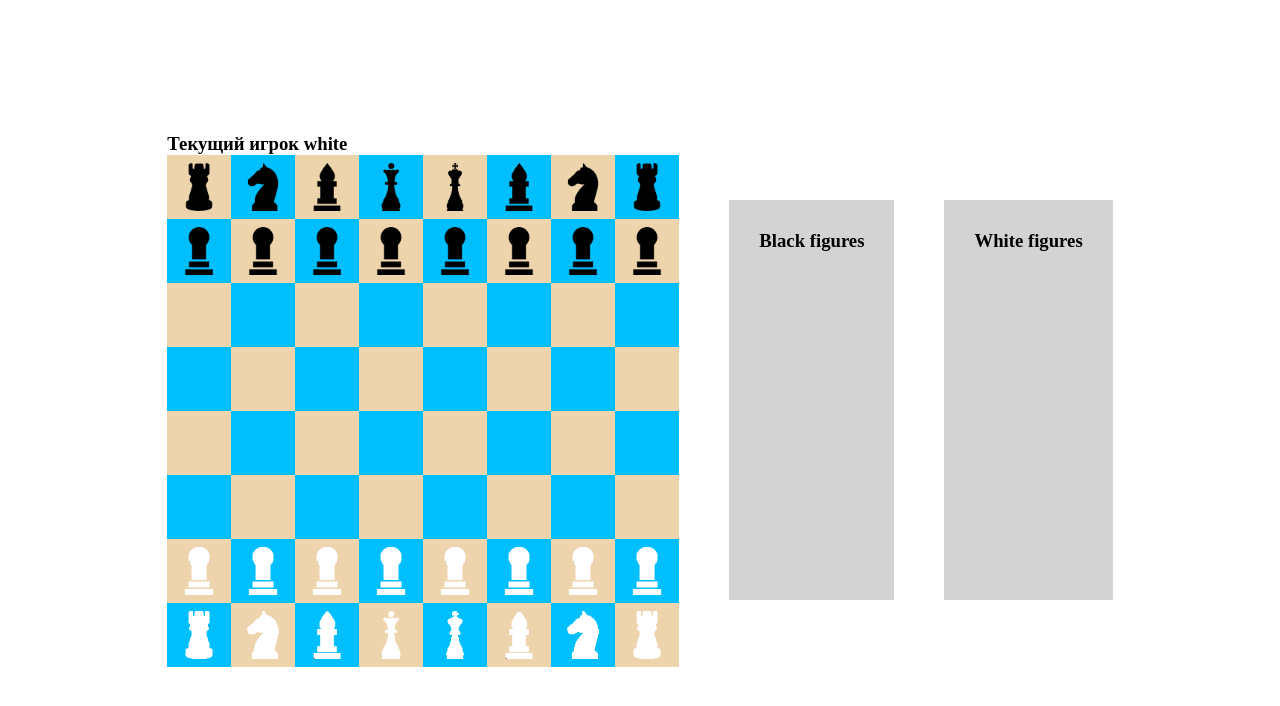
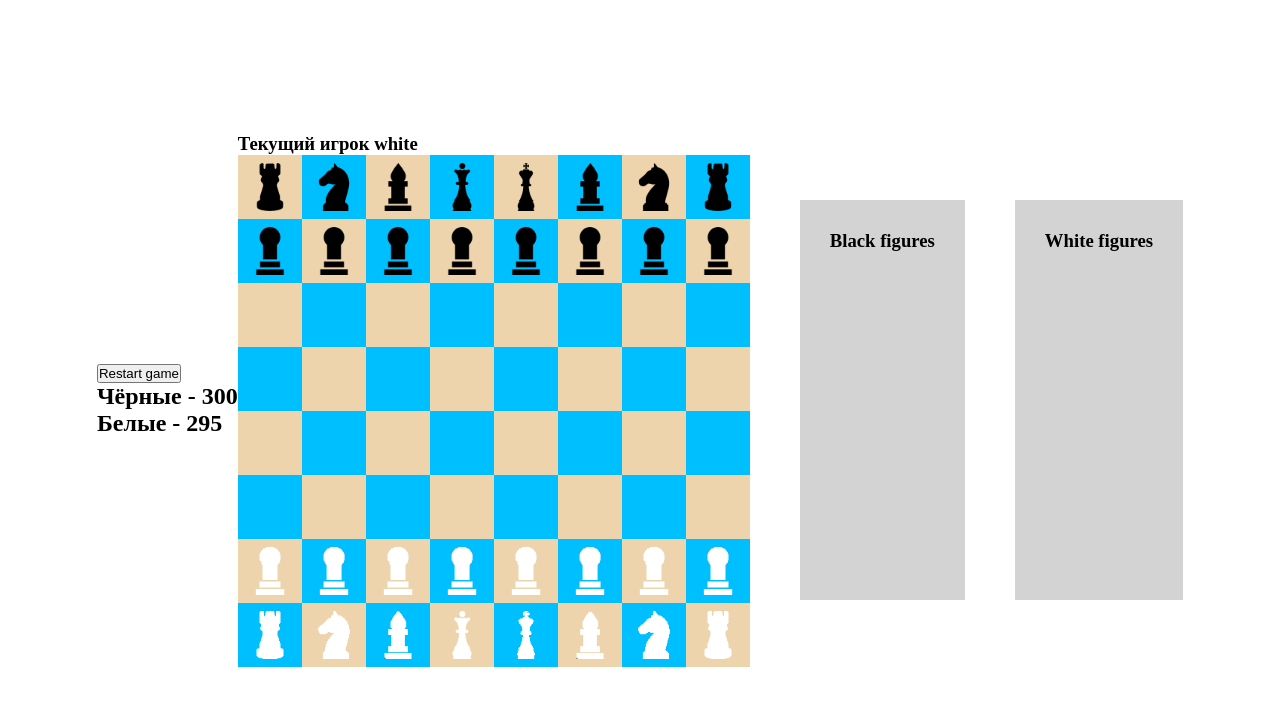
Before and after one commit to AlexKvai/ChessReact, a React (Create React App) app in the folder react-chess-init/: page / in a window 1280 px wide. Shown: the top 706 px of the page. Built offline with nearby package versions, Linux system fonts and the light colour scheme.

Commit message:
finished on today

```diff
--- a/react-chess-init/src/App.tsx
+++ b/react-chess-init/src/App.tsx
@@ -2,6 +2,7 @@
 import './App.css';
 import BoardComponent from './components/BoardComponent';
 import LostFigures from './components/LostFigures';
+import Timer from './components/Timer';
 import { Board } from './models/Board';
 import { Colors } from './models/Colors';
 import { Player } from './models/Players';
@@ -31,6 +32,7 @@
 
   return (
     <div className="app">
+      <Timer restart={restart} currentPlayer={currentPlayer} />
       <BoardComponent
         board={board}
         setBoard={setBoard}
--- /dev/null
+++ b/react-chess-init/src/components/Timer.tsx
@@ -0,0 +1,52 @@
+import React, { FC, useEffect, useRef, useState } from 'react';
+import { Colors } from '../models/Colors';
+import { Player } from '../models/Players';
+
+interface TimerProps {
+  currentPlayer: Player | null;
+  restart: () => void;
+}
+
+const Timer: FC<TimerProps> = ({ currentPlayer, restart }) => {
+  const [blackTime, setBlackTime] = useState(300);
+  const [whiteTime, setWhiteTime] = useState(300);
+  const timer = useRef<null | ReturnType<typeof setInterval>>();
+
+  useEffect(() => {
+    startTimer();
+  }, [currentPlayer]);
+  function startTimer() {
+    if (timer.current) {
+      clearInterval(timer.current);
+    }
+    const callback =
+      currentPlayer?.color === Colors.WHITE
+        ? decrementWhiteTimer
+        : decrementBlackTimer;
+    timer.current = setInterval(callback, 1000);
+  }
+  function decrementBlackTimer() {
+    setBlackTime((prev) => prev - 1);
+  }
+  function decrementWhiteTimer() {
+    setWhiteTime((prev) => prev - 1);
+  }
+
+  const handleRestart = () => {
+    setWhiteTime(300);
+    setBlackTime(300);
+    restart();
+  };
+
+  return (
+    <div>
+      <div>
+        <button onClick={handleRestart}>Restart game</button>
+      </div>
+      <h2>Чёрные - {blackTime}</h2>
+      <h2>Белые - {whiteTime}</h2>
+    </div>
+  );
+};
+
+export default Timer;
```
